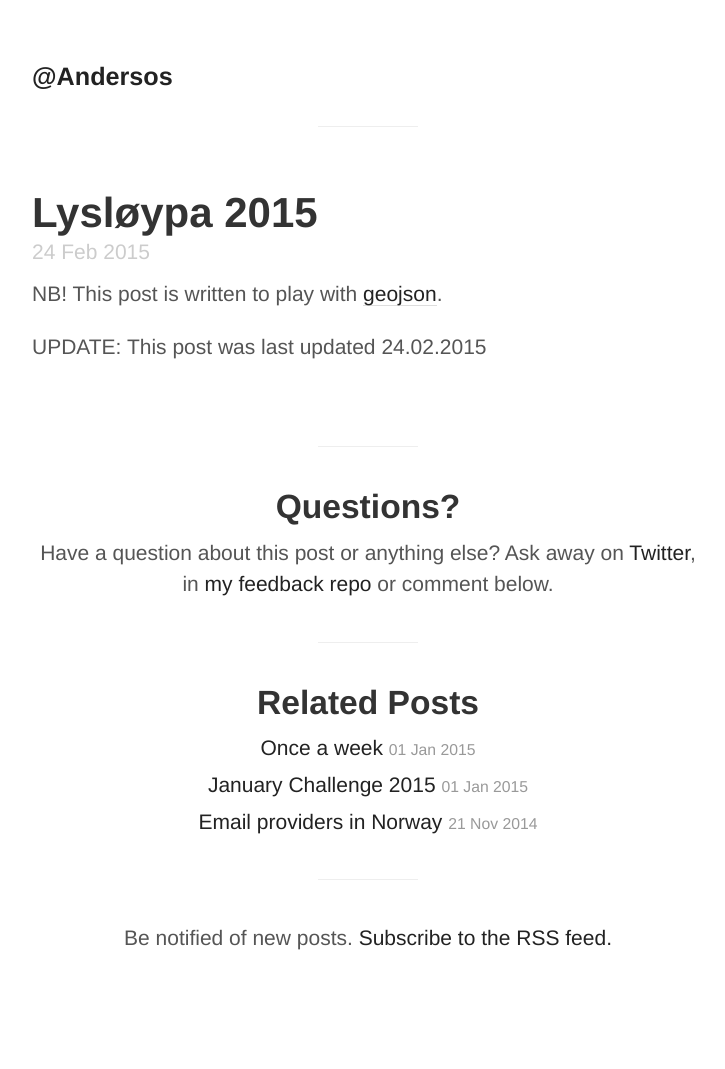
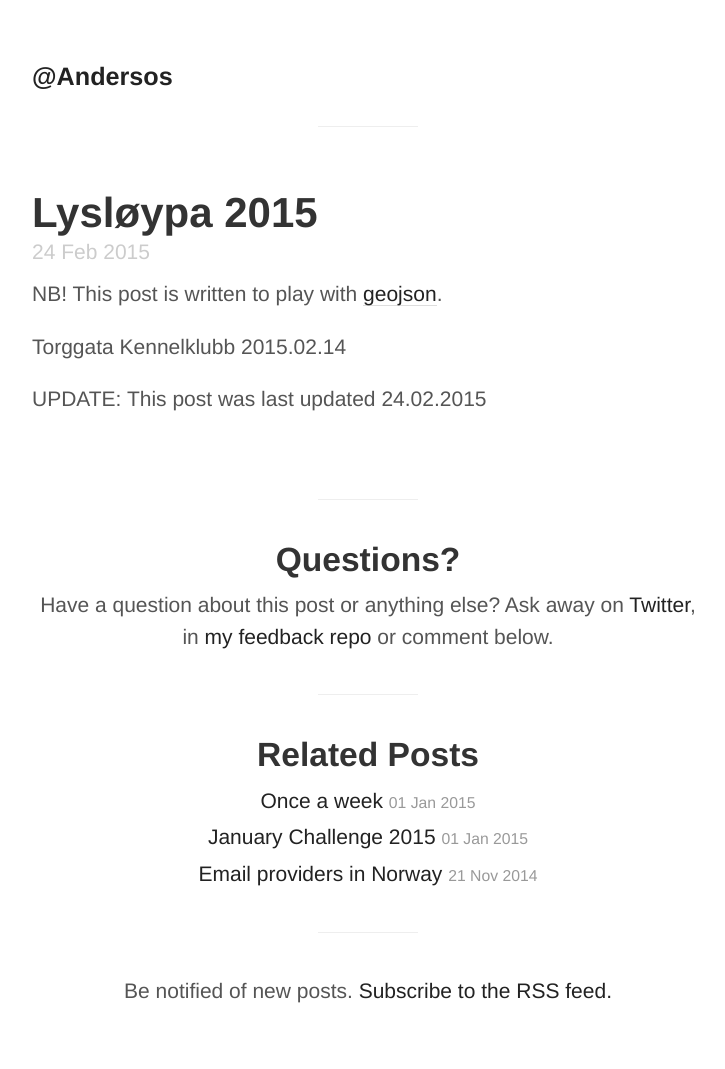
Before and after one commit to Andersos/andersos.net, a Jekyll site: the page built from _posts/2015-02-24-lysløypa-2015.md, in a window 1280 px wide. Shown: the whole page, without its empty margins (272-997 px from the left). Built offline with Jekyll 4.4.1, drawn with Linux system fonts in a browser that asks for light colours; Markdown is read by kramdown in place of the engine named in the settings; a script that is not in the unit is left out; comment, search, counter and statistics services are not loaded; before the commit the page ends 1017 px from its top, so only the background shows below that.

Commit message:
Update 2015-02-24-lysløypa-2015.md

```diff
--- a/_posts/2015-02-24-lysløypa-2015.md
+++ b/_posts/2015-02-24-lysløypa-2015.md
@@ -15,4 +15,7 @@ NB! This post is written to play with [geojson](https://help.github.com/articles
 
 <script src="https://embed.github.com/view/geojson/Andersos/blog.andersos.net/gh-pages/geojson/lysløypa.geojson"></script>
 
+Torggata Kennelklubb
+2015.02.14
+
 UPDATE: This post was last updated 24.02.2015
```
